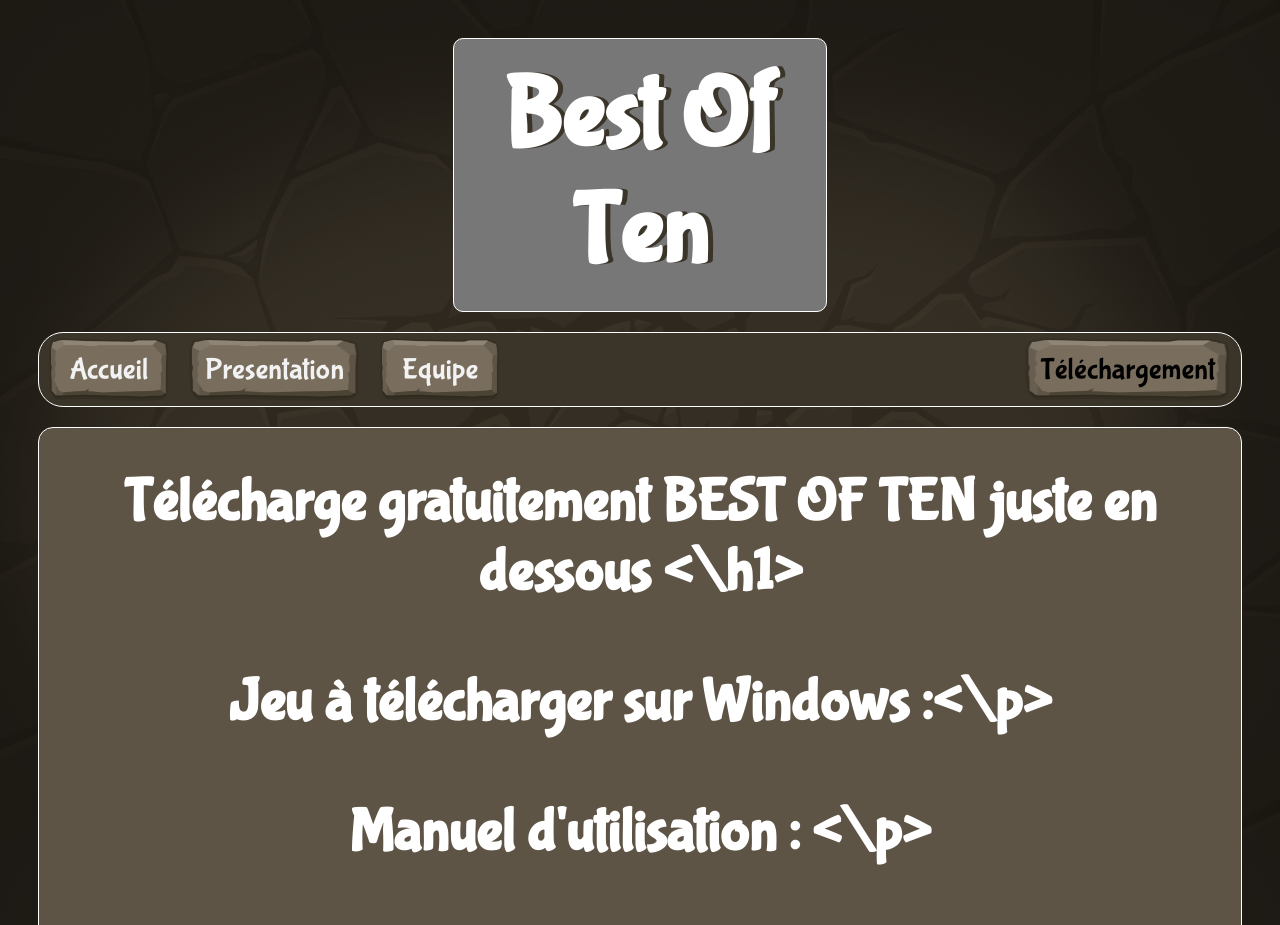
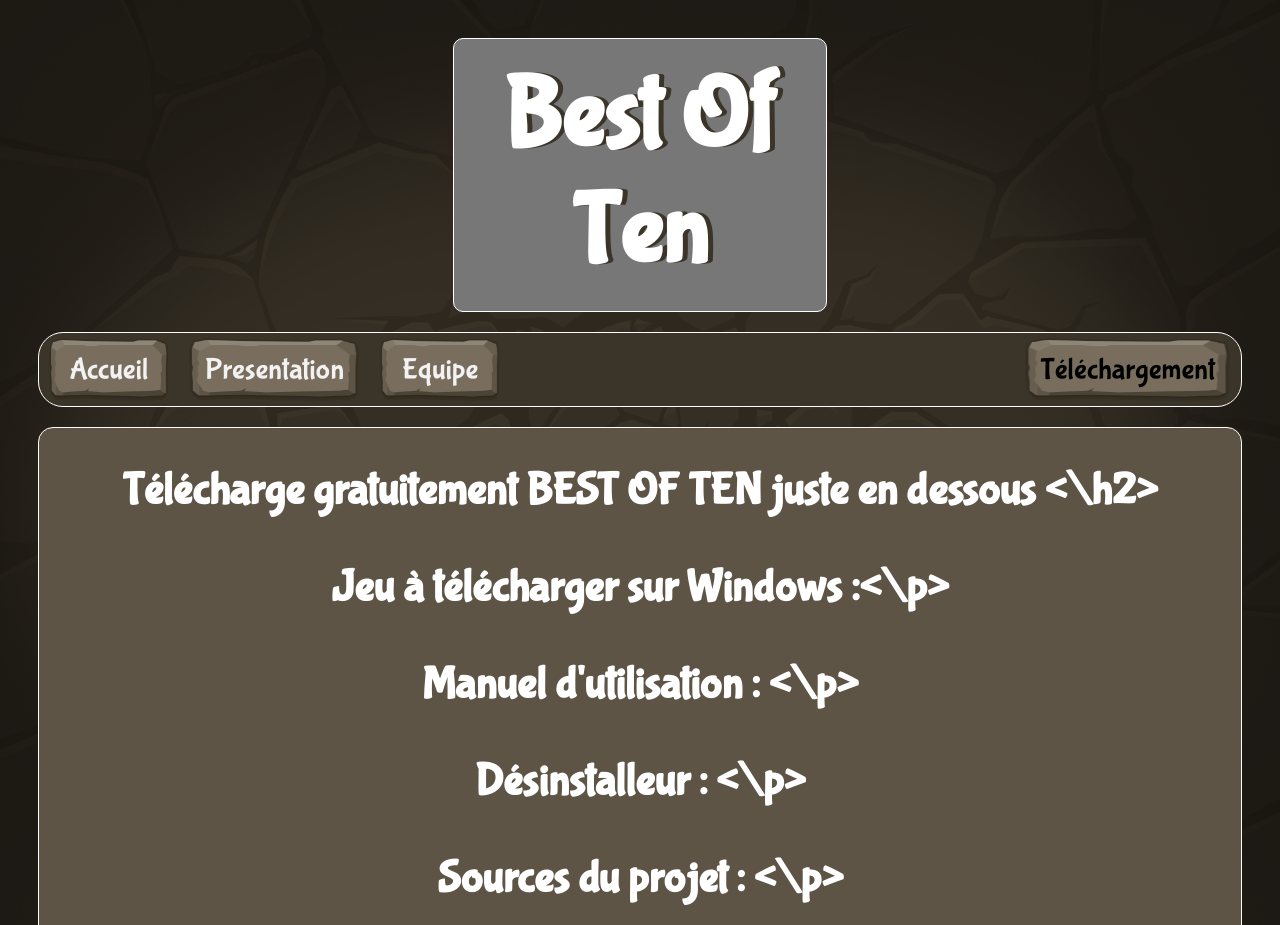
Before and after one commit to EnderNight/BestOfTen, a plain HTML site: page download.html in a window 1280 px wide. Shown: the top 925 px of the page. Drawn offline with Linux system fonts and the light colour scheme.

Commit message:
titre plus petit

```diff
--- a/download.html
+++ b/download.html
@@ -24,11 +24,11 @@
 
     <div class="content">
          <div class="text">
-         <h1>Télécharge gratuitement BEST OF TEN juste en dessous <\h1>
-         <p>Jeu à télécharger sur Windows :<\p><!--Mettre l'installeur en dessous-->
-         <p>Manuel d'utilisation : <\p><!--Mettre le manuel en dessous-->
-         <p>Désinstalleur : <\p><!--Mettre le d\'e9sinstalleur en dessous-->
-         <p>Sources du projet : <\p><!--Mettre le truc des sources en dessous-->
+         <h2>Télécharge gratuitement BEST OF TEN juste en dessous <\h2>
+         <p>Jeu à télécharger sur Windows :<\p>
+         <p>Manuel d'utilisation : <\p>
+         <p>Désinstalleur : <\p>
+         <p>Sources du projet : <\p>
 
     <div class="footer">
         <div class="links">
```
